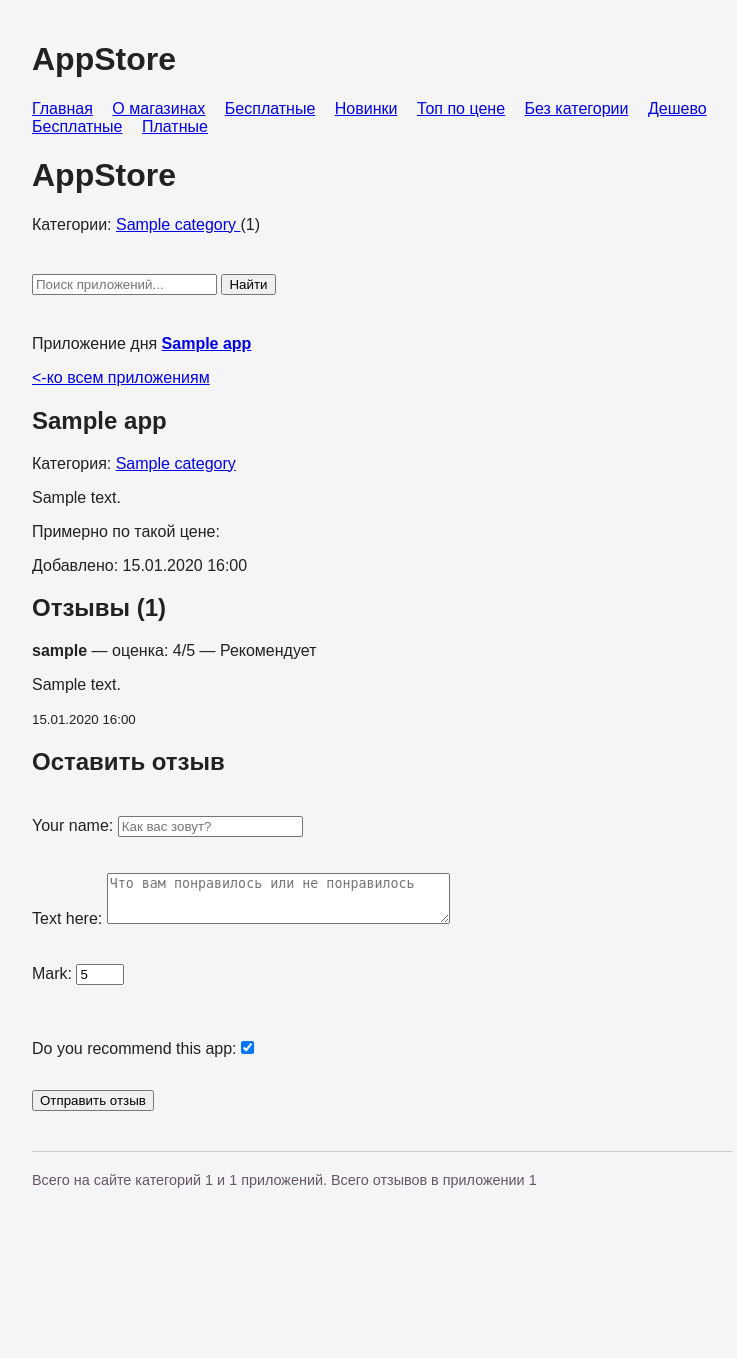
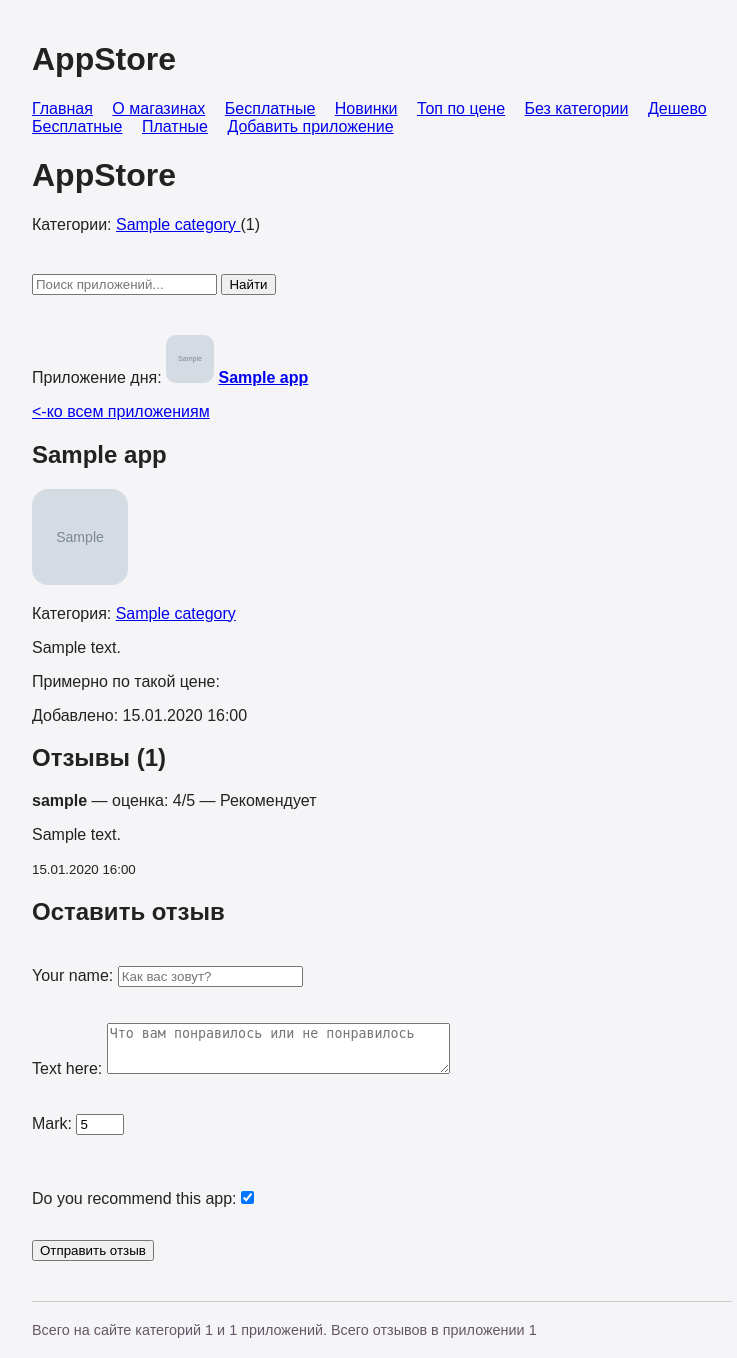
Before and after one commit to zere-codes/appstore, a Django app: page /app/1/ in a window 1280 px wide. Shown: the whole page, without its empty margins (258-995 px from the left). Before the commit the page ends 1188 px from the top, so only its background shows below. Run offline with Django 5.2, Linux system fonts and the light colour scheme; tables that the repository leaves empty hold one stand-in row (values such as "Sample post"); grey boxes marked "Sample" are stand-in pictures.

Commit message:
add add_app

```diff
--- a/appstore/settings.py
+++ b/appstore/settings.py
@@ -119,6 +119,9 @@
 
 STATIC_URL = 'static/'
 
+MEDIA_URL='media/'
+MEDIA_ROOT= BASE_DIR/'media'
+
 # Default primary key field type
 # https://docs.djangoproject.com/en/5.2/ref/settings/#default-auto-field
 
--- a/appstore/urls.py
+++ b/appstore/urls.py
@@ -17,9 +17,12 @@
 from django.contrib import admin
 from django.urls import path, include
 
+from django.conf import settings
+from django.conf.urls.static import static
+
 
 urlpatterns = [
     path('admin/', admin.site.urls),
     path('', include('main.urls', namespace='main')),
-
 ]
+urlpatterns += static(settings.MEDIA_URL, document_root=settings.MEDIA_ROOT)
--- a/main/forms.py
+++ b/main/forms.py
@@ -1,6 +1,6 @@
 from django import forms
 
-from .models import Review
+from .models import Review, App
 
 class ReviewForm(forms.ModelForm):
     class Meta :
@@ -32,3 +32,17 @@
         if stars < 1 or stars >5:
             raise forms.ValidationError("Оценка должна быть от 1 до 5")
         return stars
+
+
+class AppForm(forms.ModelForm):
+    class Meta :
+        model=App
+        fields=['name','description', 'price', 'category', 'icon']
+        labels={}
+        labels = {
+            'name': 'Название',
+            'description':'Описание' ,
+            'price':'Цена',
+            'category':'Категория',
+            'icon':'Иконка',
+        }
--- a/main/models.py
+++ b/main/models.py
@@ -19,6 +19,7 @@
     price=models.DecimalField(max_digits=6,decimal_places=2, default=0)
     created_at=models.DateTimeField(auto_now_add=True)
     category=models.ForeignKey(Category, on_delete=models.CASCADE, null=True, blank=True)
+    icon = models.ImageField(upload_to='icons/', blank=True)
 
     def __str__(self):
         return self.name
--- a/main/static/main/style.css
+++ b/main/static/main/style.css
@@ -50,3 +50,20 @@
     color:#656;
     font-size:0.9em;
 }
+
+
+.app-icon-lg{
+    width: 96px;
+    height:96px;
+    object-fit: cover;
+    border-radius:16px;
+}
+
+.app-icon{
+    width: 48px;
+    height:48px;
+    object-fit: cover;
+    border-radius:10px;
+    vertical-align:middle:
+    margin-right:9px;
+}
--- a/main/templates/main/app_detail.html
+++ b/main/templates/main/app_detail.html
@@ -5,6 +5,12 @@
 {% block content %}
     <p><a href="{% url 'main:index' %}"><-ко всем приложениям</a></p>
     <h2>{{app.name}}</h2>
+
+    {%if app.icon%}
+        <p><img src="{{app.icon.url}}" alt="{{app.name}}" class ='app-icon-lg'></p>
+    {%else%}
+        <p>Иконка пока не загружена </p>
+    {%endif%}
 
    <p>Категория:
         {% if app.category %}
--- a/main/templates/main/base.html
+++ b/main/templates/main/base.html
@@ -63,6 +63,7 @@
 
         Платные</a>
 
+        <a href="{% url 'main:add_app' %}">Добавить приложение</a>
 
     </nav>
 
@@ -75,9 +76,15 @@
     <button type="submit">Найти</button>
 </form>
 
-     {%if featured %}
-        <p>Приложение дня <strong><a href="{% url 'main:app_detail' featured.id %}">{{featured.name}}</a></strong></p>
+ {% if featured %}
+        <p>Приложение дня:
+            {% if featured.icon %}
+                <img src="{{ featured.icon.url }}" alt="" class="app-icon">
+            {% endif %}
+            <strong><a href="{% url 'main:app_detail' featured.id %}">{{ featured.name }}</a></strong>
+        </p>
     {% endif %}
+
     {% block content %}{% endblock %}
 
      <footer>Всего на сайте категорий {{categories_total}} и {{apps_total}} приложений.
--- a/main/urls.py
+++ b/main/urls.py
@@ -8,7 +8,8 @@
     path('', views.index, name='index'),
     path('about/', views.AboutView.as_view(), name='about'),
     path('app/<int:app_id>/', views.AppDetailView.as_view(), name='app_detail'),
-    path('app/<int:app_id>/review/', views.add_review, name='add_review'),    path('category/<int:category_id>/', views.category_detail, name='category'),
+    path('app/<int:app_id>/review/', views.add_review, name='add_review'),
+    path('category/<int:category_id>/', views.category_detail, name='category'),
     path('free/', views.free_apps, name='free'),
     path('new/', views.NewAppView.as_view(), name='new'),
     path('top/', views.top, name='top'),
@@ -21,5 +22,7 @@
 
     path('api/app/<int:app_id>/', views.api_app_detail, name='api_app_detail'),
     path('apps_list/', views.AppsIsFreeListView.as_view(), name='apps_list'),
+    path('add_app/', views.add_app, name='add_app'),
+
 
 ]
--- a/main/views.py
+++ b/main/views.py
@@ -9,7 +9,7 @@
 from django.http import JsonResponse, HttpResponse
 
 from django.views.generic import TemplateView, ListView, DetailView
-from .forms import ReviewForm
+from .forms import ReviewForm, AppForm
 SORTS = {
     'new': '-created_at',
     'name': 'name',
@@ -173,3 +173,14 @@
         'price': app.price,
     }
     return JsonResponse(data)
+
+
+def add_app(request):
+   if request.method == 'POST':
+       form=AppForm(request.POST, request.FILES)
+       if form.is_valid():
+           app=form.save()
+           return redirect('main:app_detail', app_id=app.id)
+   else:
+       form=AppForm()
+   return render(request, 'main/app_detail.html', {'form': form})
--- /dev/null
+++ b/requirements.txt
@@ -0,0 +1,4 @@
+asgiref==3.12.1
+Django==5.2.17
+pillow==12.3.0
+sqlparse==0.6.0
```
Also changed, not shown: main/templates/main/add_app.html (added, +14 -0 lines), main/templates/main/index.html (+6 -2 lines), main/migrations/0005_app_icon.py (added), 1 other file.
